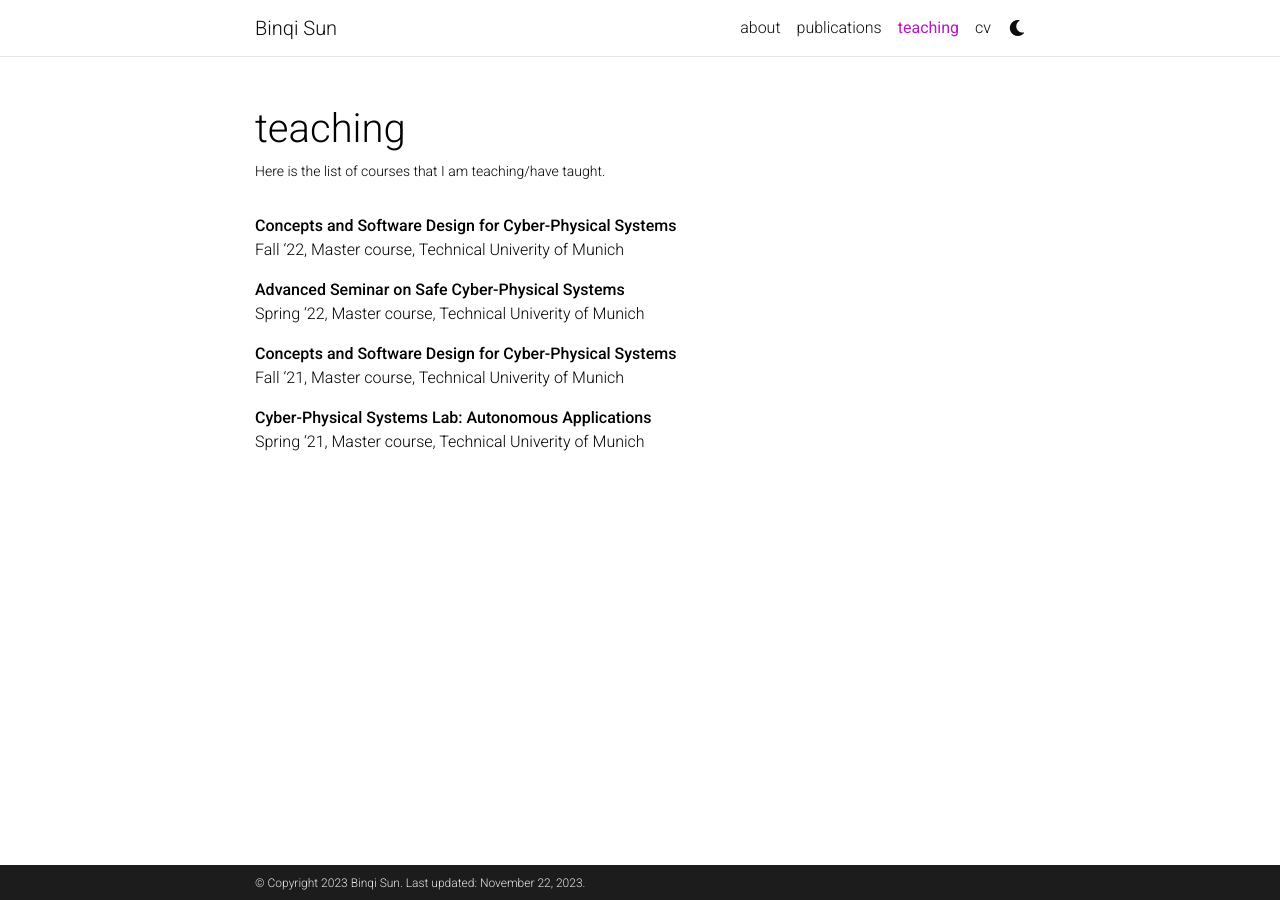
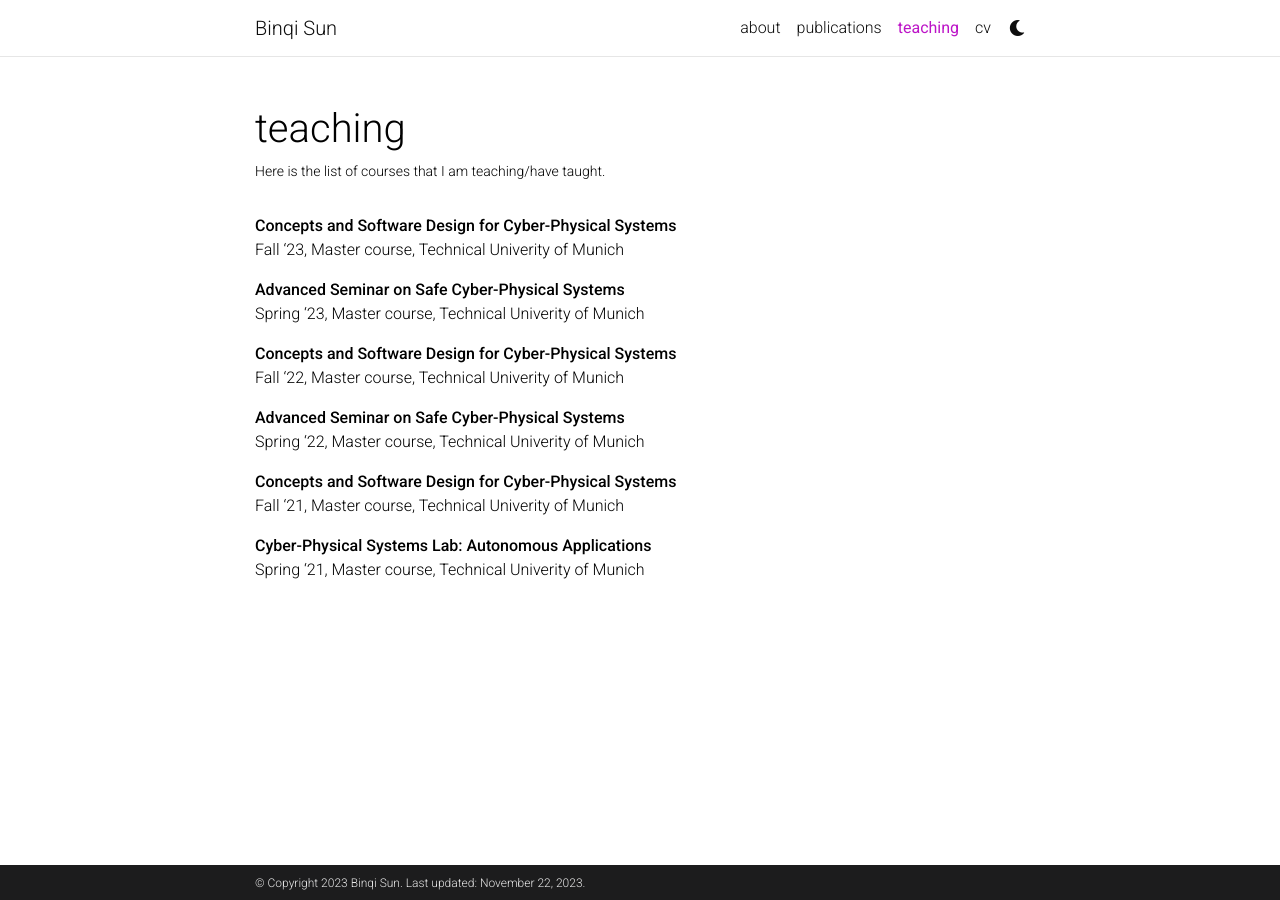
Before and after one commit to binqi-sun/binqi-sun.github.io, a Jekyll site: the page built from _pages/teaching.md, in a window 1280 px wide. Built offline with Jekyll 4.4.1, drawn with Linux system fonts in a browser that asks for light colours; comment, search, counter and statistics services are not loaded; a style sheet for code colours, icons or effects is not loaded.

Commit message:
update teaching

```diff
--- a/_pages/teaching.md
+++ b/_pages/teaching.md
@@ -6,6 +6,12 @@ description: Here is the list of courses that I am teaching/have taught.
 nav: true
 nav_order: 4
 ---
+
+**Concepts and Software Design for Cyber-Physical Systems**<br>
+Fall '23, Master course, Technical Univerity of Munich<br>
+
+**Advanced Seminar on Safe Cyber-Physical Systems**<br>
+Spring '23, Master course, Technical Univerity of Munich<br>
 
 **Concepts and Software Design for Cyber-Physical Systems**<br>
 Fall '22, Master course, Technical Univerity of Munich<br>
```
